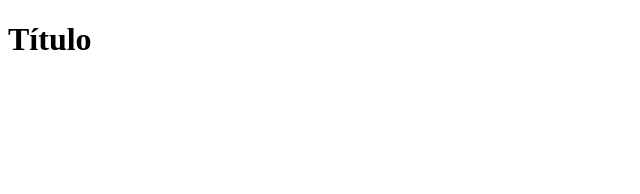
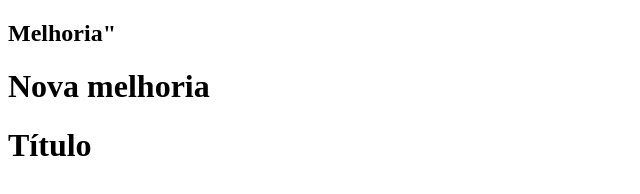
Before and after one commit to LarissaFelixUnifor/teste2, a plain HTML site: page index.html in a window 1280 px wide. Shown: the whole page, without its empty margins (0-640 px from the left). Drawn offline with Linux system fonts and the light colour scheme.

Commit message:
Nova Mudança

```diff
--- a/index.html
+++ b/index.html
@@ -6,6 +6,8 @@
   <meta name="viewport" content="width=device-width, initial-scale=1.0">
   <title>Document</title>
 </head>
+<h2>Melhoria"</h2>
+<h1>Nova melhoria</h1>
 
 <body>
   <h1>Título</h1>
```
